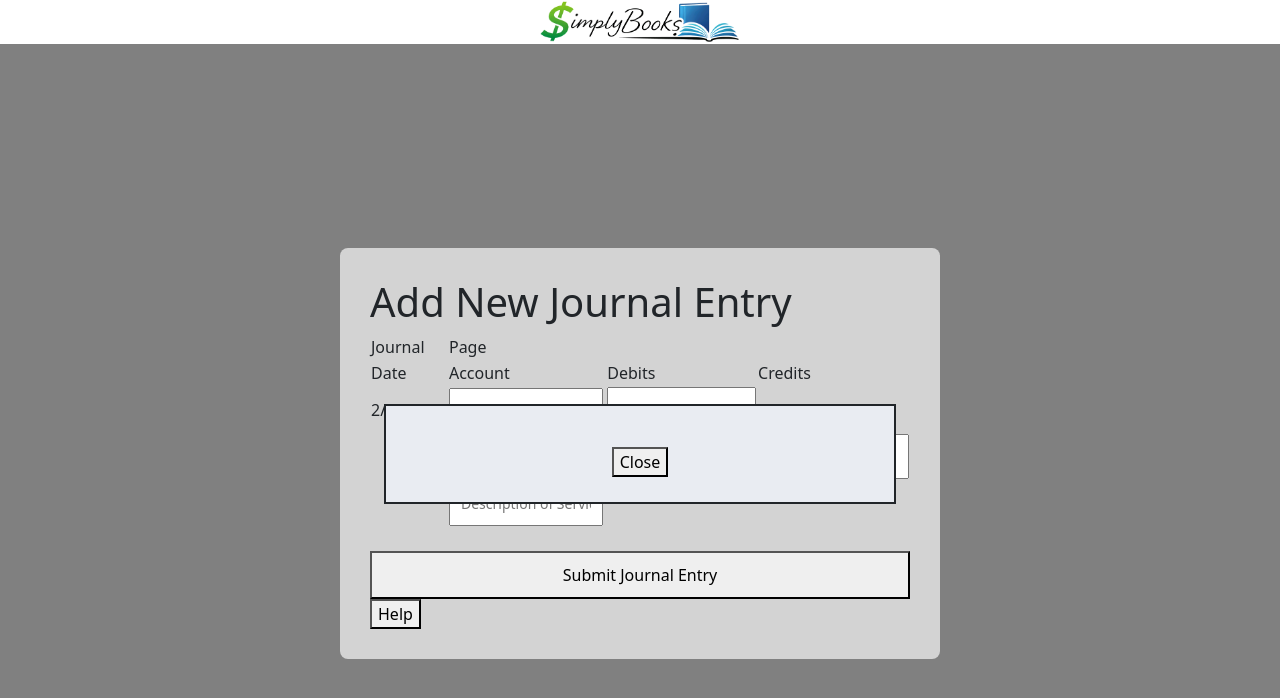
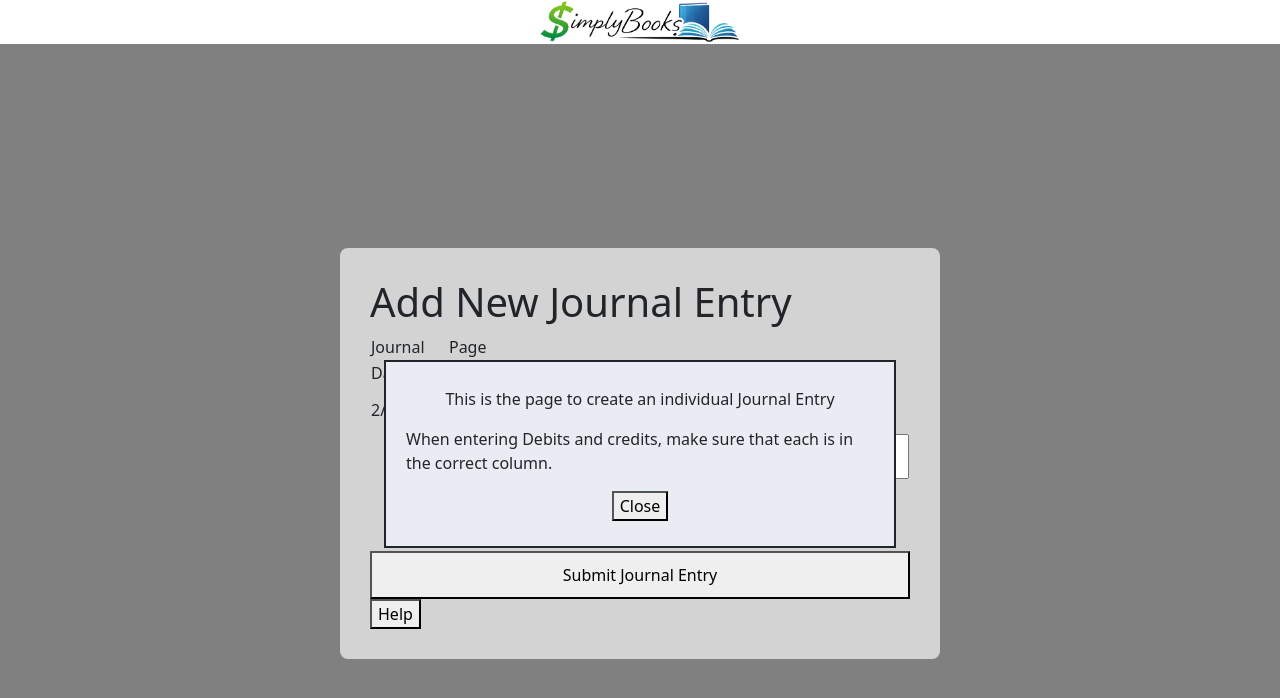
Before and after one commit to Dameon-J-Jones/SimplyBooks, a React (Vite) app: page /CreateJournalEntry in a window 1280 px wide. Both pictures are taken after a click on the button "Help". Shown: the top 698 px of the page. Built offline with nearby package versions, Linux system fonts and the light colour scheme.

Commit message:
Journal Entry Help Blurbs
The beginnings of the help entry for the Create Journal Entry page

```diff
--- a/src/pages/CreateJournalEntry.jsx
+++ b/src/pages/CreateJournalEntry.jsx
@@ -84,7 +84,10 @@ async function handleSubmit(e) {
       (
         <div className="PopDiv">
           <p>
-
+            This is the page to create an individual Journal Entry
+          </p>
+          <p>
+            When entering Debits and credits, make sure that each is in the correct column.
           </p>
           <button onClick={() => setPopupOpen(false)}>Close</button>
         </div>
```
